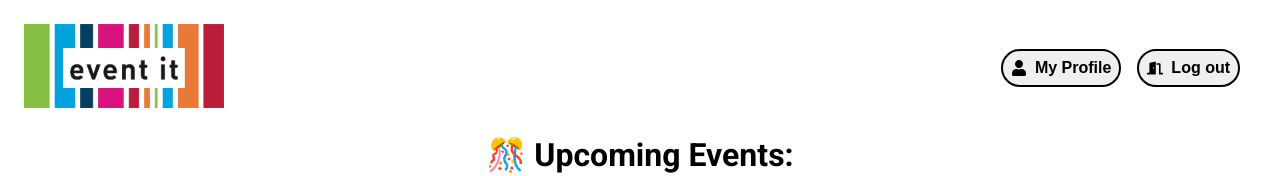
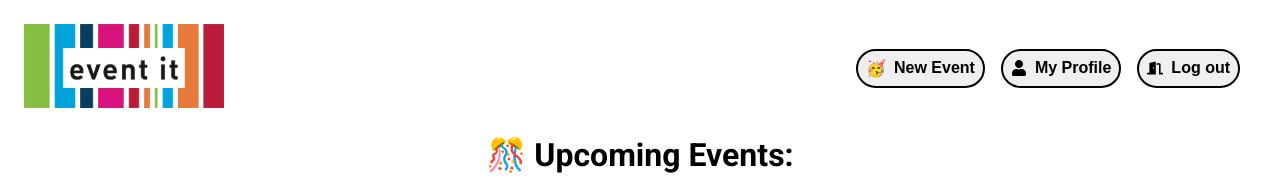
Before and after one commit to rossw01/events-app, a React (Create React App) app: page /#/ in a window 1280 px wide. Shown: the top 176 px of the page. Built offline with nearby package versions, Linux system fonts and the light colour scheme; sample sign-in values are in the browser's storage.

Commit message:
new event button added #20

```diff
--- a/src/components/Header.css
+++ b/src/components/Header.css
@@ -29,6 +29,7 @@ body {
 
 .header-btn {
 	display: flex;
+	height: 100%;
 	align-items: center;
 	border-radius: 30px;
 	gap: 0.5rem;
@@ -49,6 +50,26 @@ body {
 	transform: scale(108%);
 }
 TODO: If scaling buttons is wanted by the others, re-add this*/
+.new {
+	transition: transform 0.3s ease-in-out;
+}
+
+.new:hover {
+	background-color: #00d42e;
+	border: 2.5px solid #009721;
+	transform: scale(105%);
+}
+
+.new > .spin1 {
+	display: block; /* removes bottom margin/whitespace */
+	-webkit-transition: -webkit-transform 0.8s ease-in-out;
+	transition: transform 0.5s ease-in-out;
+}
+
+.new:hover > .spin1 {
+	-webkit-transform: rotate(360deg);
+	transform: rotate(360deg);
+}
 
 .profile:hover {
 	background-color: #00a4dc;
--- a/src/components/Header.jsx
+++ b/src/components/Header.jsx
@@ -15,6 +15,12 @@ const Header = (props) => {
 			</Link>
 			{props.token ? (
 				<div className="buttons">
+					<Link to="/new" className="no-td">
+						<button className="header-btn new">
+							<span className="spin1">🥳</span>
+							<span className="header-button-text">New Event</span>
+						</button>
+					</Link>
 					<Link to="/profile" className="no-td">
 						<button className="header-btn profile">
 							<FaUser />
```
